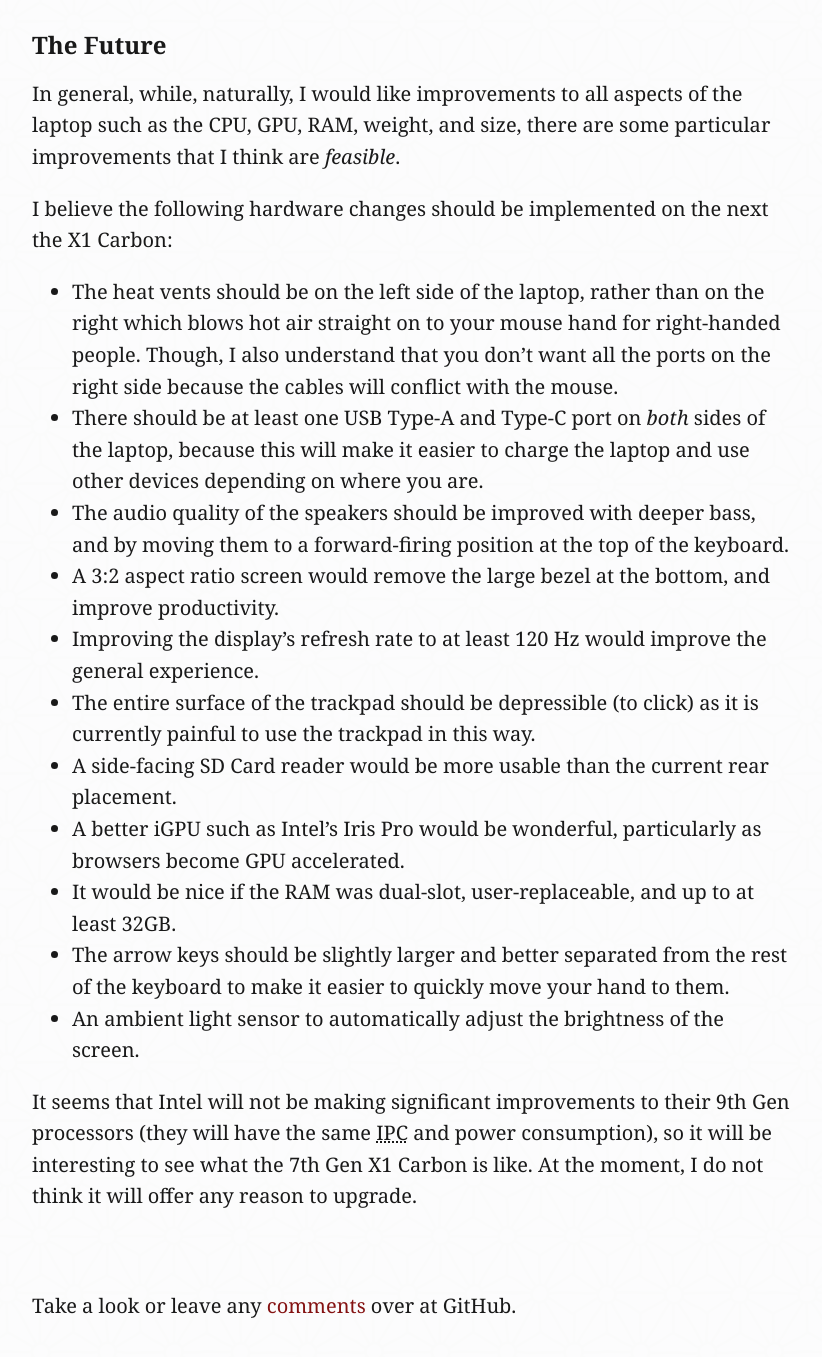
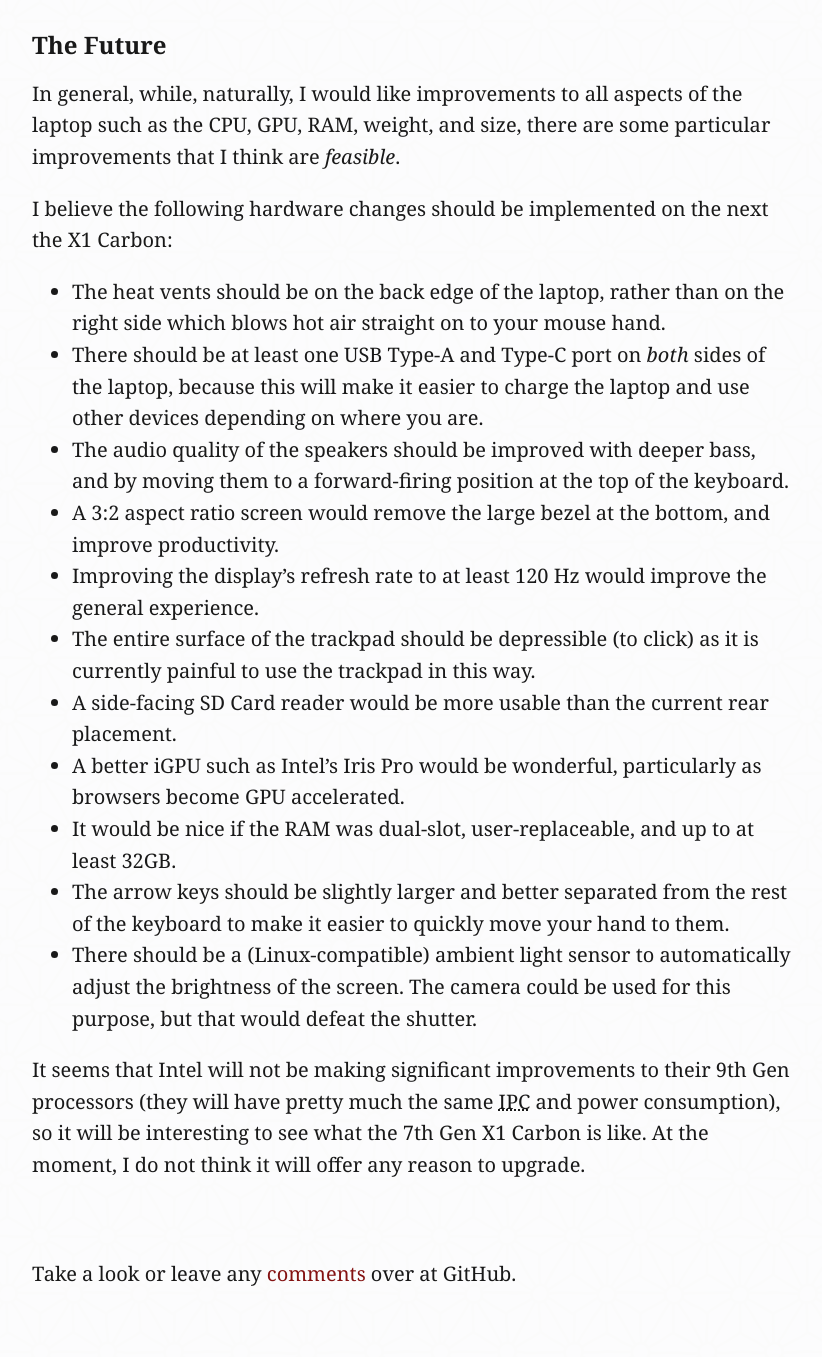
Before and after one commit to QasimK/qasimk.github.io, a Jekyll site: the page built from collections/_posts/2018-07-29-thinkpad_x1c6.md, in a window 1280 px wide and 1400 px high, scrolled down 5991 px. Shown: the top 1357 px of the window, without its empty margins (228-1050 px from the left). Built offline with Jekyll 4.4.1, drawn with Linux system fonts in a browser that asks for light colours; some web fonts are replaced.

Commit message:
Tweak Thinkpad article

```diff
--- a/collections/_posts/2018-07-29-thinkpad_x1c6.md
+++ b/collections/_posts/2018-07-29-thinkpad_x1c6.md
@@ -195,9 +195,8 @@
 
 I believe the following hardware changes should be implemented on the next the X1 Carbon:
 
-* The heat vents should be on the left side of the laptop, rather than on the right
-which blows hot air straight on to your mouse hand for right-handed people. Though, I also understand that
-you don't want all the ports on the right side because the cables will conflict with the mouse.
+* The heat vents should be on the back edge of the laptop, rather than on the right side
+which blows hot air straight on to your mouse hand.
 * There should be at least one USB Type-A and Type-C port on *both* sides of the laptop, because this will make it easier to charge the laptop and use other devices depending on where you are.
 * The audio quality of the speakers should be improved with deeper bass, and by moving
 them to a forward-firing position at the top of the keyboard.
@@ -211,10 +210,10 @@
 * It would be nice if the RAM was dual-slot, user-replaceable, and up to at least 32GB.
 * The arrow keys should be slightly larger and better separated from the rest of
 the keyboard to make it easier to quickly move your hand to them.
-* An ambient light sensor to automatically adjust the brightness of the screen.
+* There should be a (Linux-compatible) ambient light sensor to automatically adjust the brightness of the screen. The camera could be used for this purpose, but that would defeat the shutter.
 
 It seems that Intel will not be making significant improvements to their 9th Gen
-processors (they will have the same IPC and power consumption), so it will be
+processors (they will have pretty much the same IPC and power consumption), so it will be
 interesting to see what the 7th Gen X1 Carbon is like. At the moment, I do not
 think it will offer any reason to upgrade.
 
```
